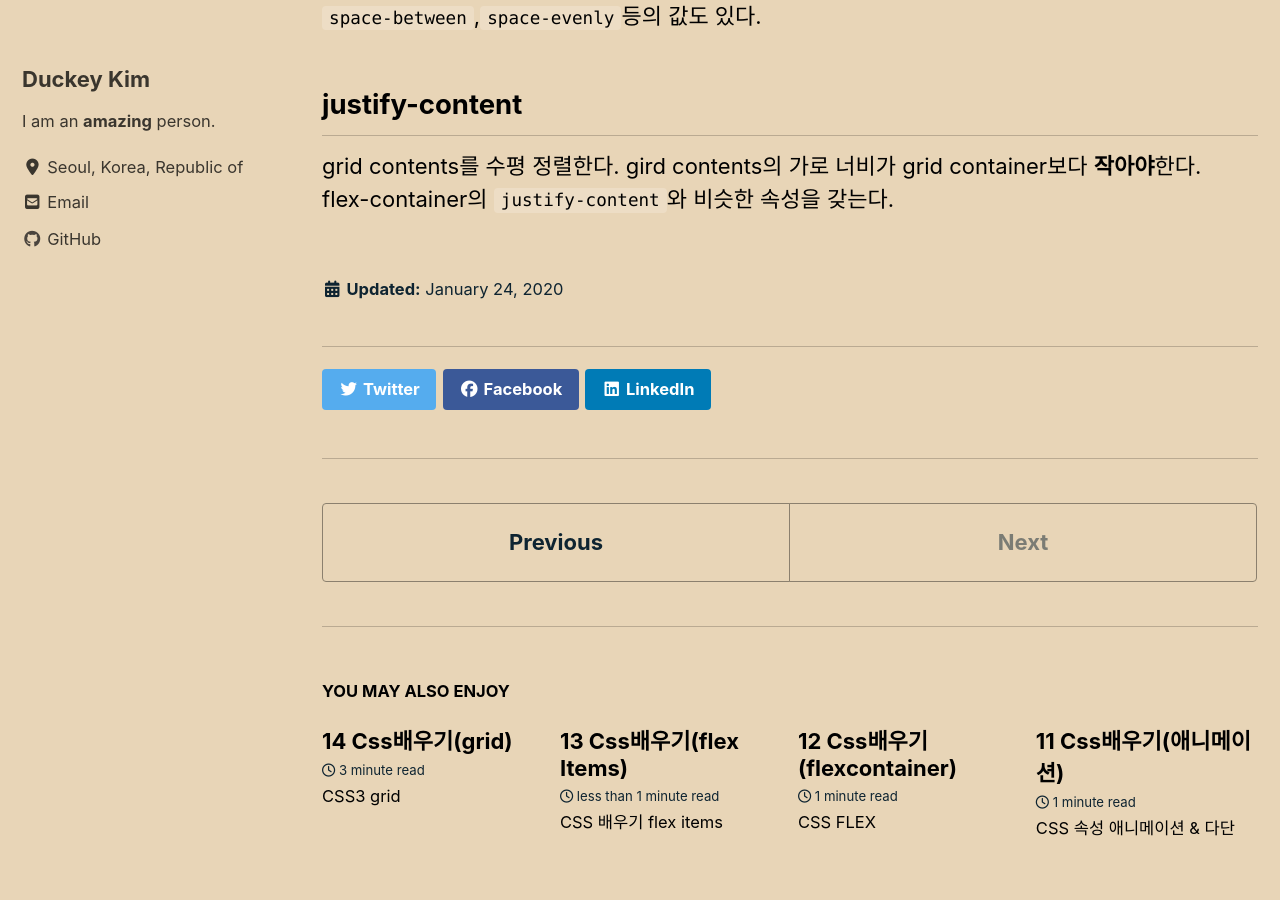
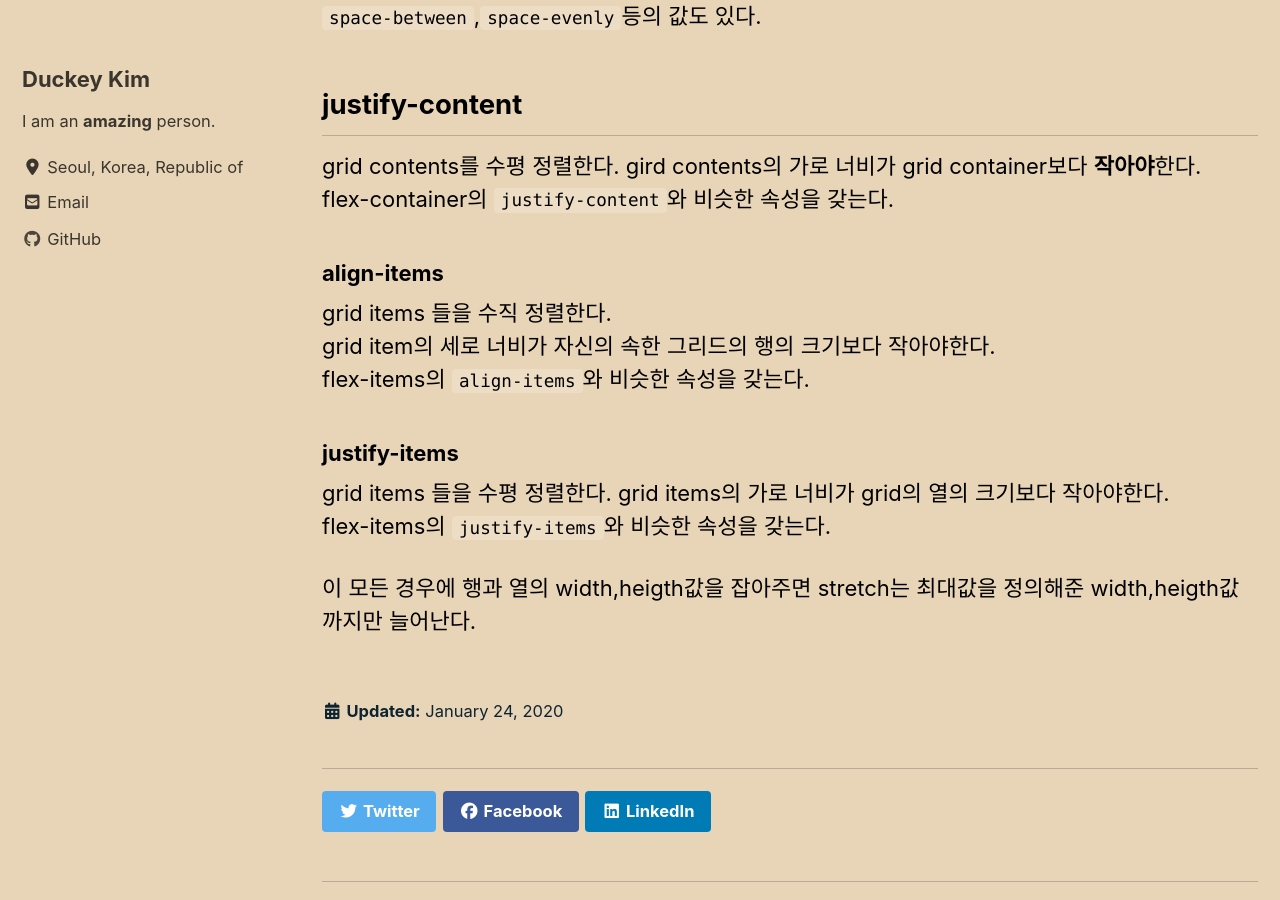
Before and after one commit to duckey-kim/duckey-kim.github.io, a Jekyll site: the page built from _posts/2020-01-24-CSS배우기(grid2).md, in a window 1280 px wide and 900 px high, scrolled down 682 px. Built offline with Jekyll 4.4.1, drawn with Linux system fonts in a browser that asks for light colours; cached includes are drawn as plain includes; nearby versions of some CDN libraries.

```diff
--- a/_posts/2020-01-24-CSS배우기(grid2).md
+++ b/_posts/2020-01-24-CSS배우기(grid2).md
@@ -17,3 +17,15 @@
 grid contents를 수평 정렬한다.
 gird contents의 가로 너비가 grid container보다 **작아야**한다.
 flex-container의 `justify-content`와 비슷한 속성을 갖는다.
+
+### align-items
+grid items 들을 수직 정렬한다.
+grid item의 세로 너비가 자신의 속한 그리드의 행의 크기보다 작아야한다.
+flex-items의 `align-items`와 비슷한 속성을 갖는다.
+
+### justify-items
+grid items 들을 수평 정렬한다.
+grid items의 가로 너비가 grid의 열의 크기보다 작아야한다.
+flex-items의 `justify-items`와 비슷한 속성을 갖는다.
+
+이 모든 경우에 행과 열의 width,heigth값을 잡아주면 stretch는 최대값을 정의해준 width,heigth값 까지만 늘어난다.
```
Also changed, not shown: _posts/2020-01-15-12-CSS배우기(flexcontainer).md (+5 -3 lines).
